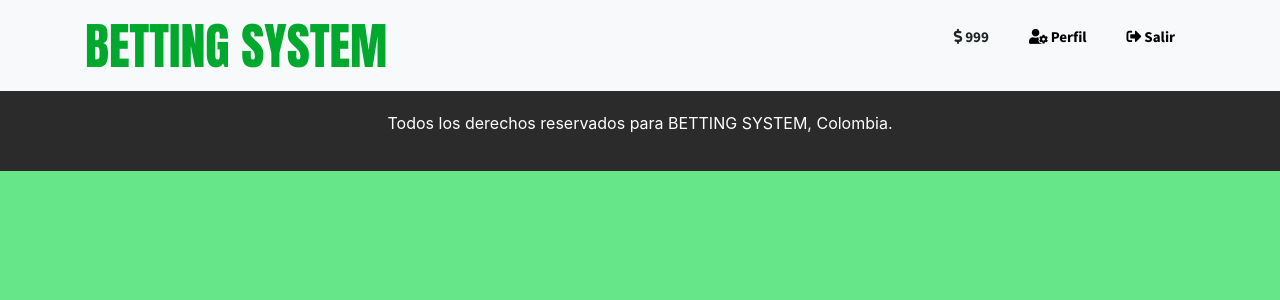
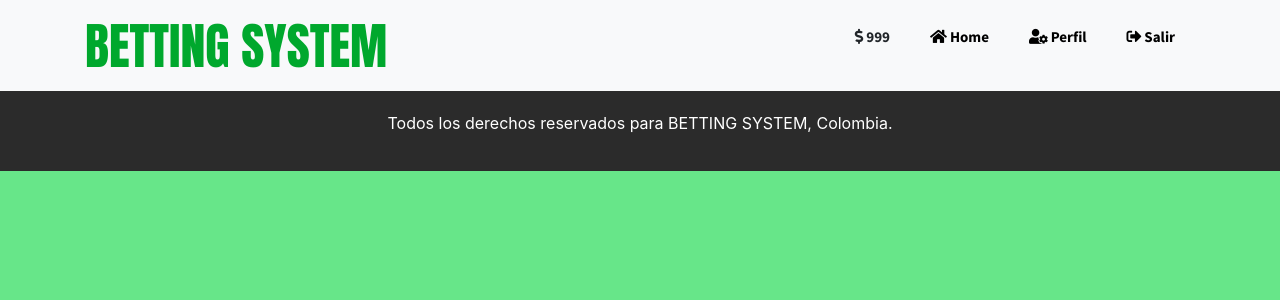
Before and after one commit to manuelmarinduque/API_football, a Django app: page / in a window 1280 px wide. Shown: the top 300 px of the page. Run offline with Django 3.2, Linux system fonts and the light colour scheme; the visitor is signed in with stand-in values (Sample User, id 1); parts of the project's set-up code (start-up, migrations or seed data) failed here and were passed over; some libraries are stand-ins or nearby versions.

Commit message:
Organizado el navbar para que aparezca 'Home' luego de ingresar un usuario

```diff
--- a/templates/base.html
+++ b/templates/base.html
@@ -59,6 +59,12 @@
                                 </li>
                             </ul>
                         </div>
+                        <li class="active nav-item">
+                            <a href="{% url 'Home' %}">
+                                <i class='fa fa-home'></i>
+                                Home
+                            </a>
+                        </li>
                         <li class="nav-item">
                             <a href="#">
                                 <i class='fas fa-user-cog'></i>
```
